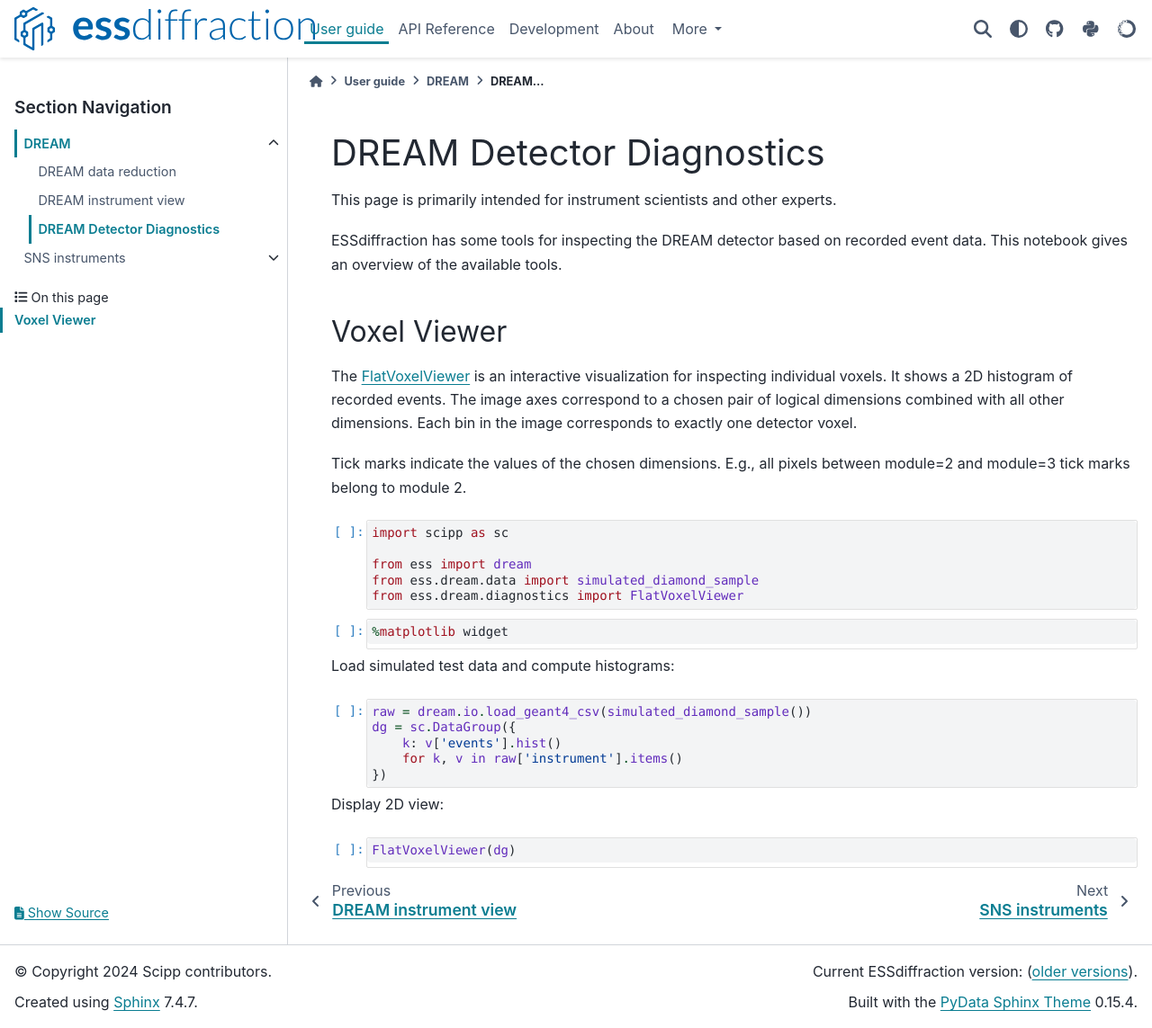
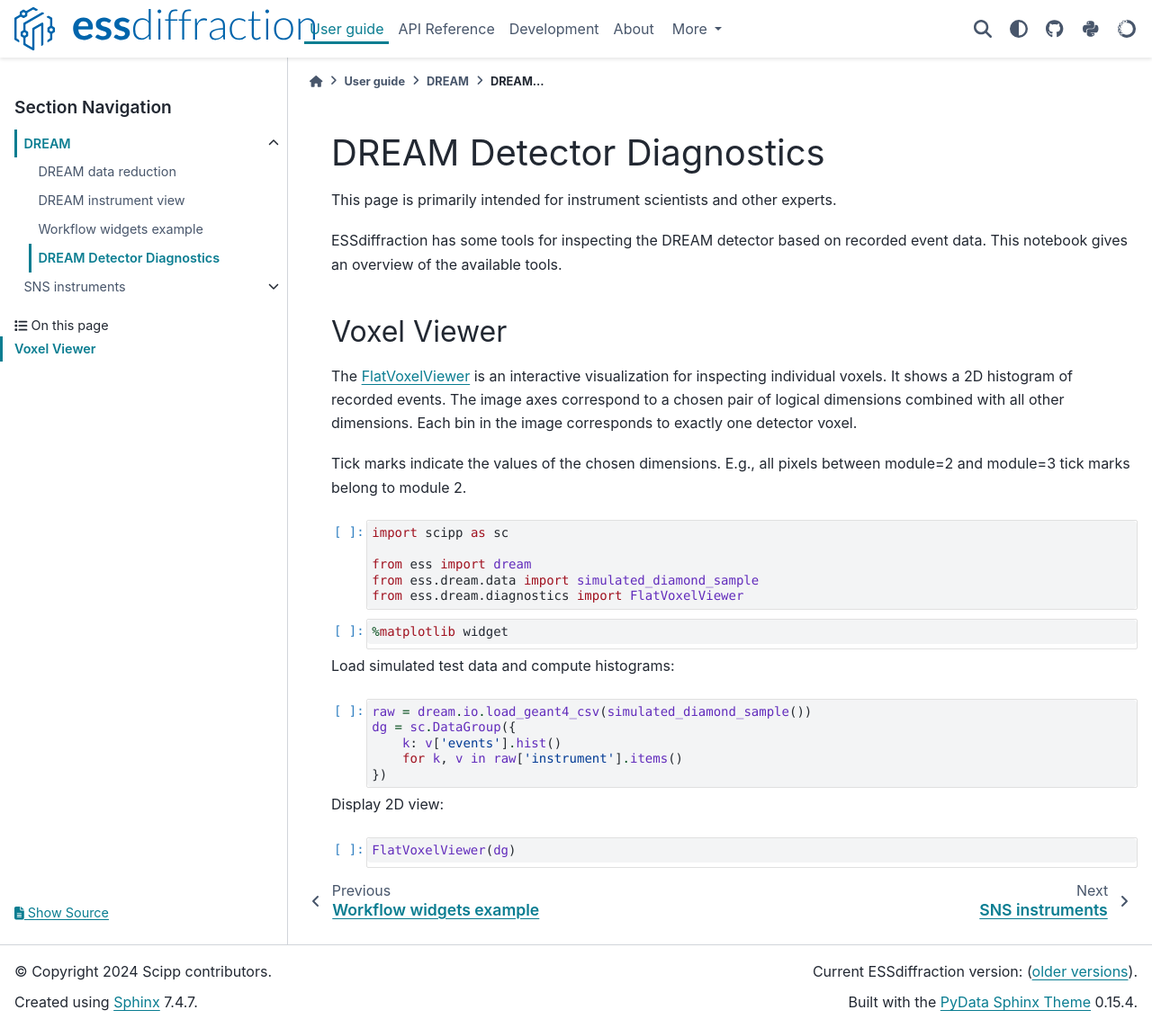
Before and after one commit to scipp/essdiffraction, a Sphinx documentation site: the page built from docs/user-guide/dream/dream-detector-diagnostics.ipynb, in a window 1280 px wide and 1143 px high. Shown: the whole window at 90% size. Built offline with Sphinx 7.4.7 and the PyData theme 0.15.4, drawn with Linux system fonts in a browser that asks for light colours; the version number could not be read and is left out.

Commit message:
Document workflow widget

````diff
--- a/docs/user-guide/dream/index.md
+++ b/docs/user-guide/dream/index.md
@@ -7,5 +7,6 @@ maxdepth: 1
 
 dream-data-reduction
 dream-instrument-view
+workflow-widget-dream
 dream-detector-diagnostics
 ```
````
Also changed, not shown: docs/user-guide/dream/workflow-widget-dream.ipynb (added).
